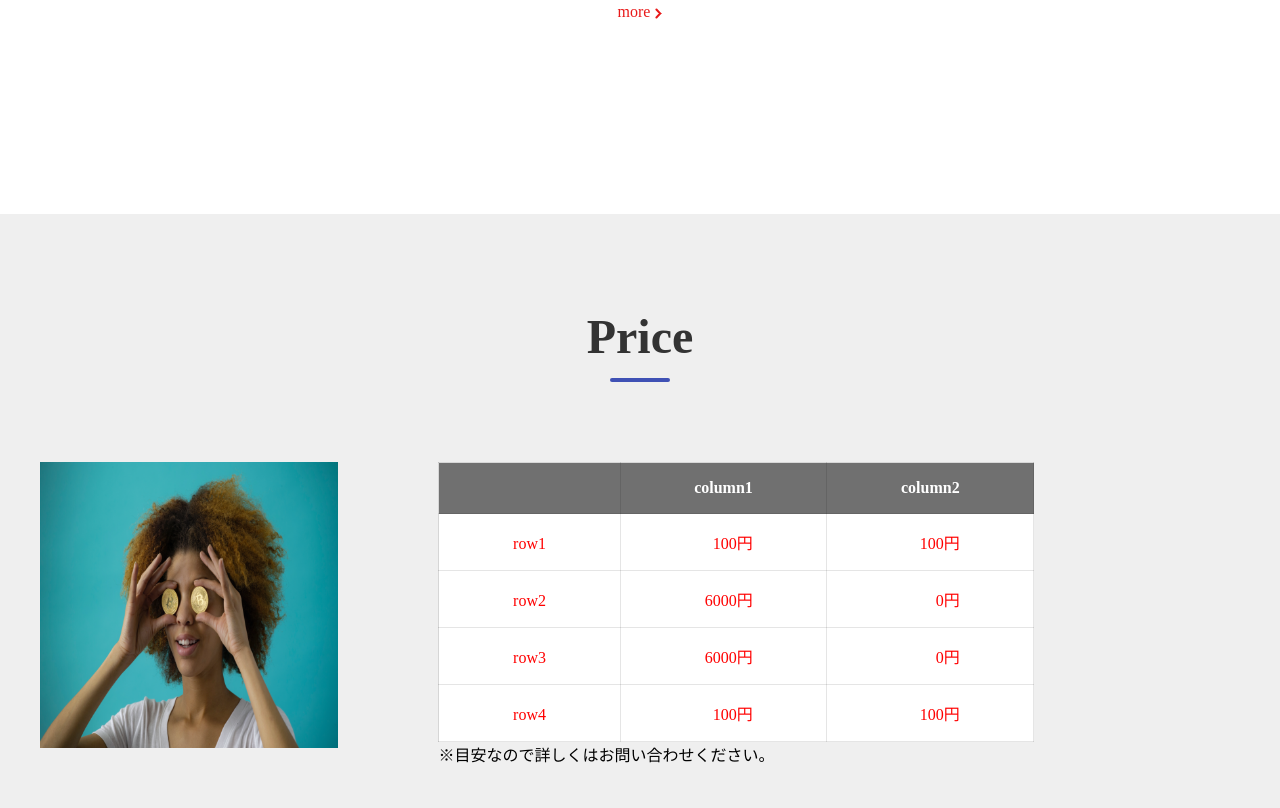
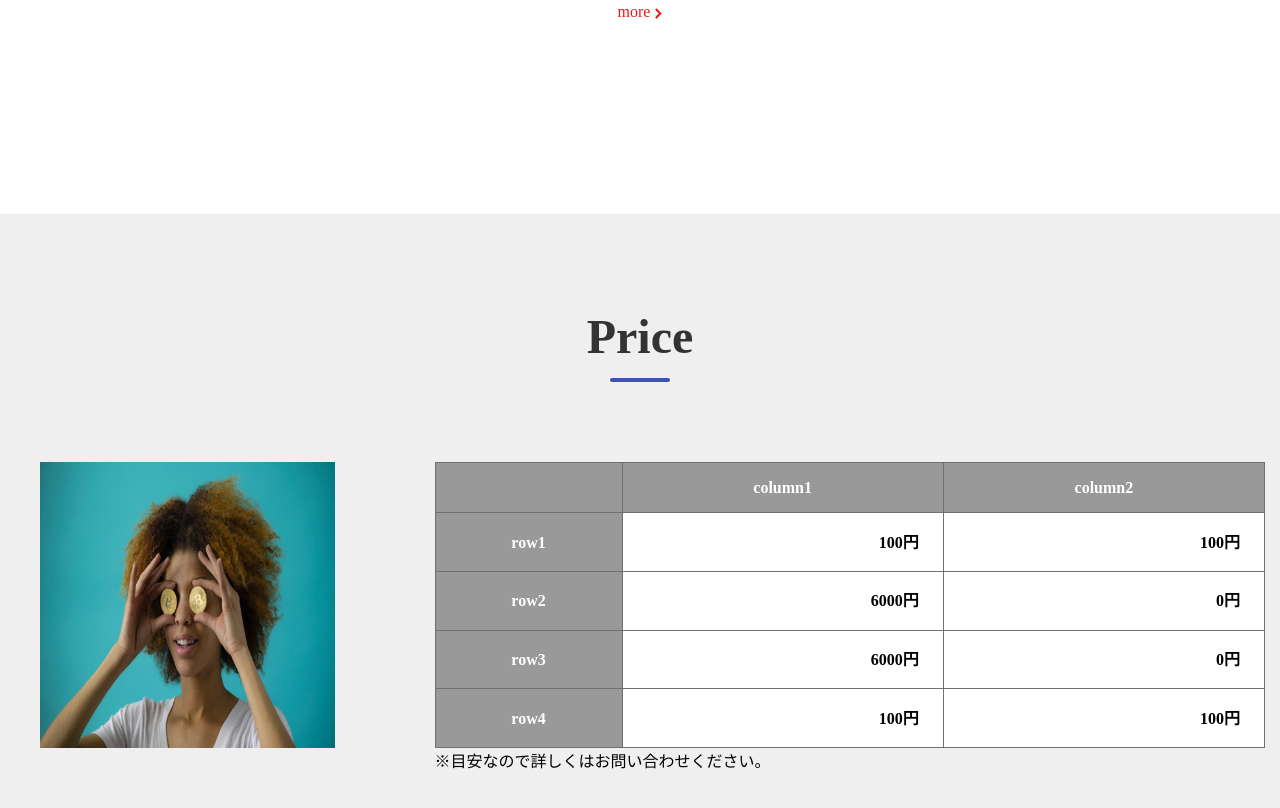
Before and after one commit to daisuke2549/intermidiate-coding, a plain HTML site: page index.html in a window 1280 px wide. Shown: the part 2286-3094 px from the top of the page. Drawn offline with nearby package versions, Linux system fonts and the light colour scheme.

Commit message:
price section 途中

```diff
--- a/css/style.scss
+++ b/css/style.scss
@@ -366,37 +366,50 @@ h2:after {
 .price-table{
   margin-left: 100px;
   width: 100%;
+  margin-right: 15px;
 }
 
 
-.my-parts {
+/* 最初の列のみ */
+.table-default th:first-child {
+  width: 170px;
+}
+
+.table-default {
+  width: 100%;
   border-collapse: collapse;
-  border: 1px solid rgba(0,0,0,.1);
+  border: 1px solid #707070;
+  background: #fff;
+  height:286px;
   table-layout: fixed;
 }
-.my-parts th, .my-parts  td{
-  border: 1px solid rgba(0,0,0,.1);
-  padding: 1.0em 4.6em;
-  text-align: center;
-  background: #fff;
+
+.table-default th,
+.table-default td {
+  padding: 18px 24px;
+  border: 1px solid #707070;
+  vertical-align: middle;
+  line-height: 1.2;
+  font-weight: 700;
 }
-.my-parts  td{
+.table-default td{
   text-align: right;
-  color:red;
+}
+.table-default th{
+  padding: 14px 8px;
 }
 
 
-.my-parts th {
-  background: #707070;
+.table-default th {
+  text-align: center;
+  background: #999;
+  font-weight: 700;
   color: #fff;
-  font-weight: bold;
 }
 
-
-
-
-
-
+.table-default th:first-child {
+  width: 170px;
+}
 
 
 
--- a/index.html
+++ b/index.html
@@ -159,15 +159,33 @@
       <img src="./img/price-img@2x.png" alt="price-image">
     </div>
     <div class="price-table">
-      <table class="my-parts">
-        <tr><th></th><th>column1</th><th>column2</th></tr>
+      <table class="table-default">
+        <tr>
+          <th></th>
+          <th>column1</th>
+          <th>column2</th>
+        </tr>
+        <tr>
+          <th>row1</th>
+          <td>100円</td>
+          <td>100円</td>
+        </tr>
+        <tr>
+          <th>row2</th>
+          <td>6000円</td>
+          <td>0円</td>
+        </tr>
+        <tr>
+          <th>row3</th>
+          <td>6000円</td>
+          <td>0円</td>
+        </tr>
+        <tr>
+          <th>row4</th>
+          <td>100円</td>
+          <td>100円</td>
+        </tr>
 
-        <tr><td>row1</td><td>100円</td><td>100円</td></tr>
-
-        <tr><td>row2</td><td>6000円</td><td>0円</td></tr>
-        <tr><td>row3</td><td>6000円</td><td>0円</td></tr>
-
-        <tr><td>row4</td><td>100円</td><td>100円</td></tr>
       </table>
       <div class="price-table-comment">※目安なので詳しくはお問い合わせください。</div>
     </div>
```
Also changed, not shown: css/style.css, css/style.min.css.
